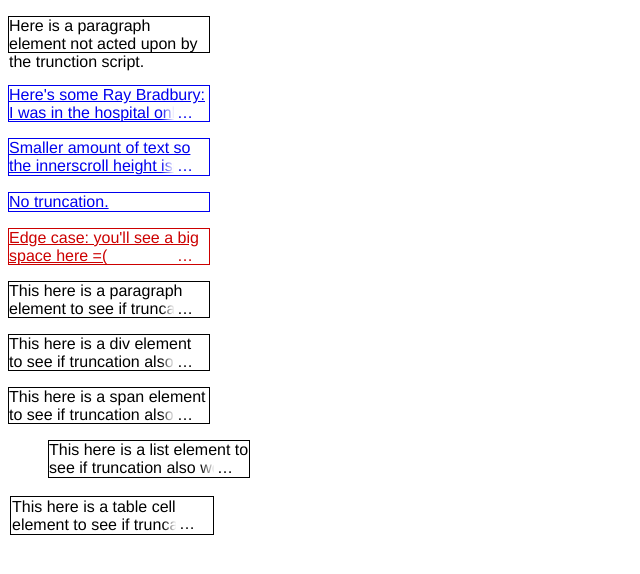
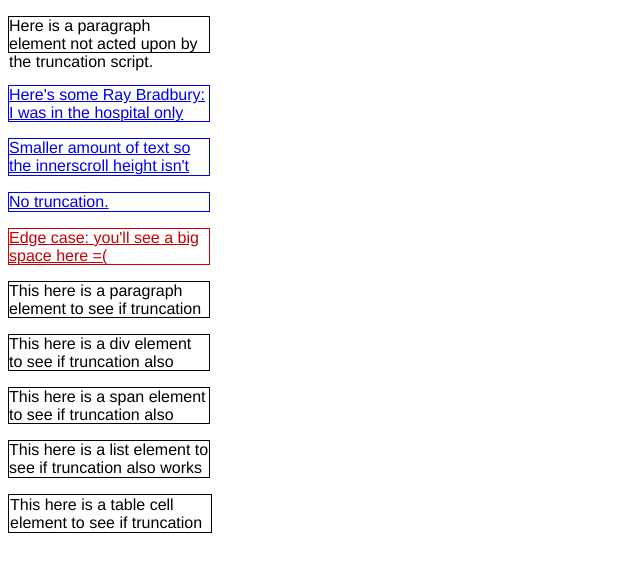
Before and after one commit to jdinitto/multilineTruncation, a plain HTML site: page index.html in a window 1280 px wide. Shown: the whole page, without its empty margins (0-640 px from the left). Drawn offline with nearby package versions, Linux system fonts and the light colour scheme.

Commit message:
refactored js and html

```diff
--- a/css/styles.css
+++ b/css/styles.css
@@ -35,3 +35,12 @@ body, html {
   border-color: #c00;
   color: #c00;
 }
+
+table {
+  -webkit-border-horizontal-spacing: 0;
+  -webkit-border-vertical-spacing: 0;
+}
+
+ul {
+  padding-left: 0;
+}
--- a/index.html
+++ b/index.html
@@ -14,7 +14,7 @@
 </head>
 
 <body>
-    <p id="nonTruncation">Here is a paragraph element not acted upon by the trunction script.</p>
+    <p id="nonTruncation">Here is a paragraph element not acted upon by the truncation script.</p>
     <a href="#" class="truncateThisText">Here's some Ray Bradbury: I was in the hospital only three long sad days when on a Sunday, sd sdsd s  sd with all the doctors mostly absent and the nurses off doing something no one knew, that the remarkable thing happened. He could hear the approach of the remarkable event moments before its arrivdsdhe explosions of laughter and the welcoming cries of patients far down the hall. At long last the remarkable event arrived in the door.</a>
     <a href="#" class="truncateThisText">Smaller amount of text so the innerscroll height isn't much bigger.</a>
     <a href="#" class="truncateThisText">No truncation.</a>
@@ -28,14 +28,11 @@
     <p class="truncateThisText">
         This here is a span element to see if truncation also works with it.
     </p>
-
     <ul>
         <li class="truncateThisText">
             This here is a list element to see if truncation also works with it.
         </li>
     </ul>
-
-
     <table>
         <tbody>
             <tr>
--- a/js/script.js
+++ b/js/script.js
@@ -1,36 +1,70 @@
 function multilineTruncation(el) {
+    "use strict"
+
     $(el).each(function() {
         if (this.scrollHeight > $(this).innerHeight()) {
+
+            //placeholder for ellipses
+            var e;
+
+            //get parent element dimensions
+            var parentSize = function(){
               var parentW = $(this).width(),
                   parentH = $(this).height();
+              return {
+                parentW: parentW,
+                parentH: parentH
+              }
+            },
 
-            //create ellipse and append
+            //ellipse creation
+            createEllipse = function(){
               var ellipseEl = document.createElement('span'),
                   ellipseTxt = document.createTextNode('\u2026');
-
               ellipseEl.className = 'ellipsesForTruncation';
               ellipseEl.appendChild(ellipseTxt);
-            $(this).prepend(ellipseEl);
+              return ellipseEl;
+            },
 
-            var ell = $(this).find('.ellipsesForTruncation'),
-                ellW = ell.width(),
-                ellH = ell.height(),
-                ellPL = parseInt(ell.css('padding-left')),
-                ellPR = parseInt(ell.css('padding-right'));
+            getEllipses = function(){
+                return $(this).find('.ellipsesForTruncation');
+            },
 
-            //nudges ellipses down
+            //get ellipses styles
+            getEllipseStyles = function(){
+              var ellW = ellipses.width(),
+                  ellH = ellipses.height(),
+                  ellPL = parseInt(ellipses.css('padding-left')),
+                  ellPR = parseInt(ellipses.css('padding-right'));
+
+                  return {
+                    ellW: ellW,
+                    ellH: ellH,
+                    ellPl: ellPl,
+                    ellPR: ellPR
+                  }
+            },
+
+            //get shim to nudge ellipse down
+            getShim = function(){
               var shim = 1; //chrome and IE
               if (navigator.userAgent.toLowerCase().indexOf('firefox') > -1) {
-                shim = 3;
-            } //ff
+                shim = 3;  //ff
+              }
+              return shim;
+            };
 
-            $(this).css('overflow', 'hidden');
+            $(this).prepend(createEllipse()); //create and append ellipse
+            $(this).css('overflow', 'hidden'); //hide overflow
 
-            ell.css({
+            //get ellipses and set styles
+            e = getEllipses();
+            e.css({
                 'display': 'block',
-                'top': parentH - ellH + shim,
-                'left': parentW - ellW - ellPL - ellPR
+                'top': e.parentH - e.ellH + e.shim,
+                'left': e.parentW - e.ellW - e.ellPL - e.ellPR
             });
+
         } else {
             //eliminate whitespace if no truncation
             $(this).css('height', 'auto');
```
Lines whose indentation alone changed are shown as unchanged.
